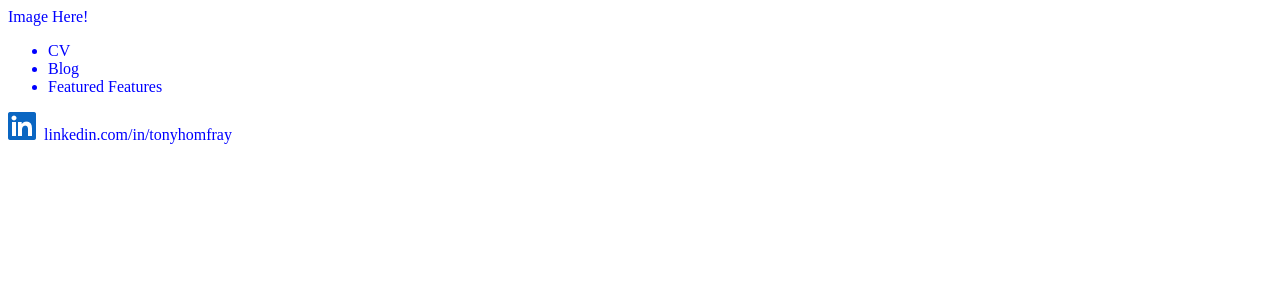
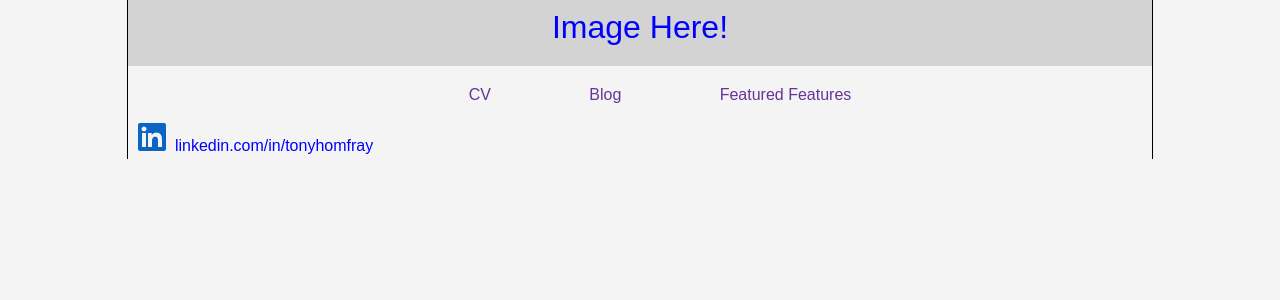
Before and after one commit to thomfray/personal_site, a PHP site: page / in a window 1280 px wide. Shown: the top 300 px of the page. Run offline with PHP 8.4, Linux system fonts and the light colour scheme.

Commit message:
Some initial styling to the NAV.

```diff
--- a/index.html
+++ b/index.html
@@ -8,8 +8,10 @@
     <title>Tony</title>
 </head>
 <body>
+    <div class="container">
+
         <header id="main_header">
-        Image Here!
+            <span id="header_text">Image Here!</span>
         </header>
 
 
@@ -27,13 +29,16 @@
         </div>
 
     <!-- TODO The 'skils side bar' is only intended to appear on the CV page -->
-    <article class="skills_side_bar">
+        <aside class="skills_side_bar">
 
-    </article>
+        </aside>
 
     <!-- TODO Link to LinkedIn page & copyright -->
         <footer id="main_footer">
             <a href="https://www.linkedin.com/in/tonyhomfray" target="_blank" id="linkedin"><img src="/images/linkedin.png" alt="LinkedIn">&nbsp; linkedin.com/in/tonyhomfray</a>
         </footer>
+
+    </div>
+
 </body>
 </html>
--- a/styles.css
+++ b/styles.css
@@ -2,12 +2,73 @@
 * {
     color: blue;
 }
+
+body {
+    background-color:#f4f4f4;
+    color:#555555;
+
+    font-family: Arial, Helvetica, sans-serif;
+    font-size:16px;
+    font-weight:normal;
+    /* Same as above */
+    font: normal 16px Arial, Helvetica, sans-serif;
+
+    line-height:1.6em;
+    margin:0;
+    padding: 0;
+}
+
+.container {
+    background-color: #f4f4f4;
+    width: 80%;
+    margin: auto;
+    border-left: #000 1px solid;
+    border-right: #000 1px solid;
+}
+
+
+#main_header {
+    font-size: 2rem;
+    height: 40px;
+    text-align: center;
+    padding: 0.8rem;
+    /* border:  1px solid; */
+    background-color: lightgray;
+    color: #f4f4f4
+}
+
+#header_text {
+    display: inline-block;
+    vertical-align: middle;
+}
+
+#main_nav ul {
+    display: flex;
+    justify-content: center;
+    align-items: center;
+}
+
+#main_nav li {
+    color: rebeccapurple;
+    list-style: none;
+    padding-left: 5%;
+    padding-right : 5%;
+
+}
+
+
+#main_footer {
+    padding-left: 10px;
+    padding-right: 10px;
+}
+
 
 
 a {
     text-decoration: none;
 }
 
+
 a:hover {
     color: red;
 }
```
Lines whose indentation alone changed are shown as unchanged.
